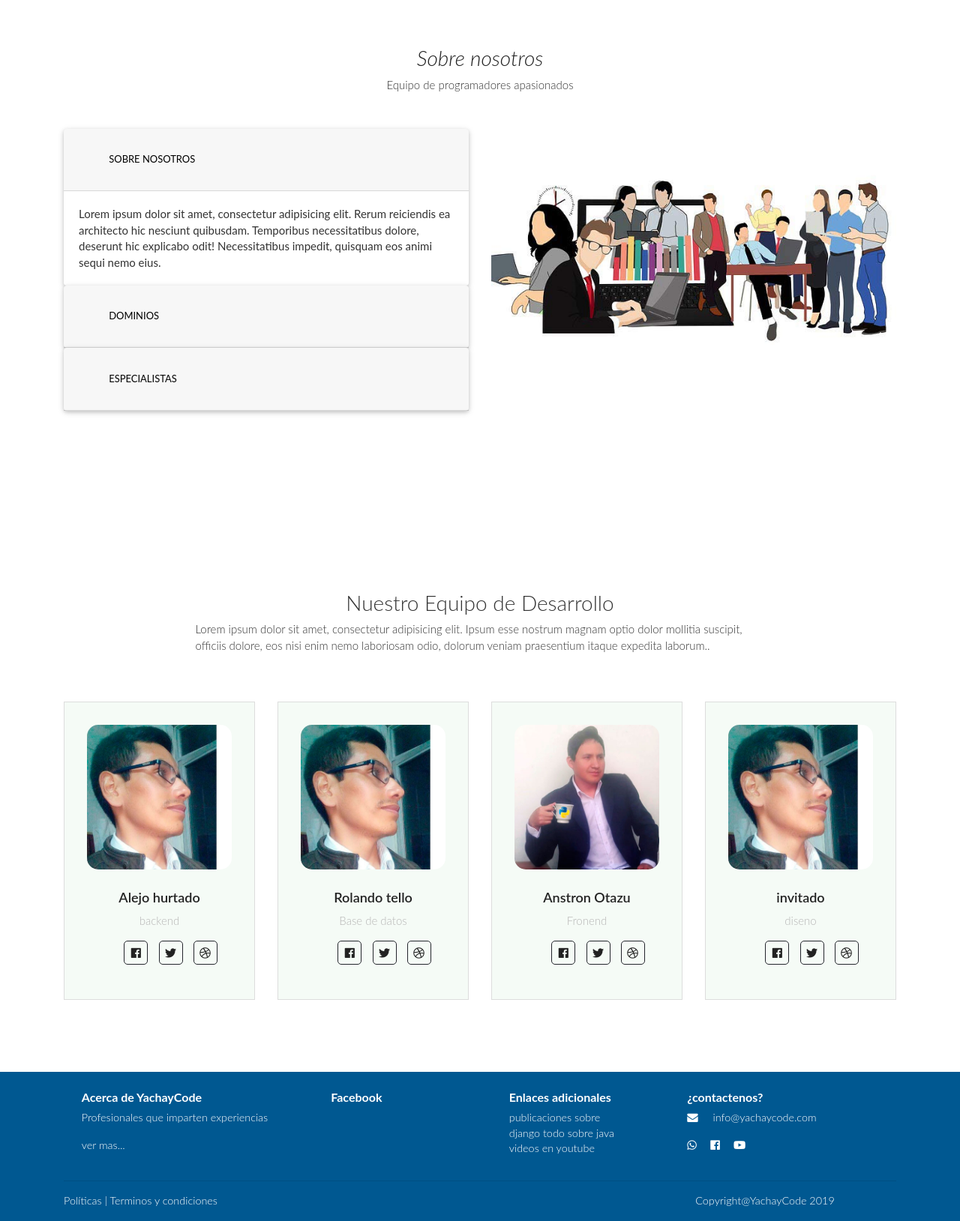
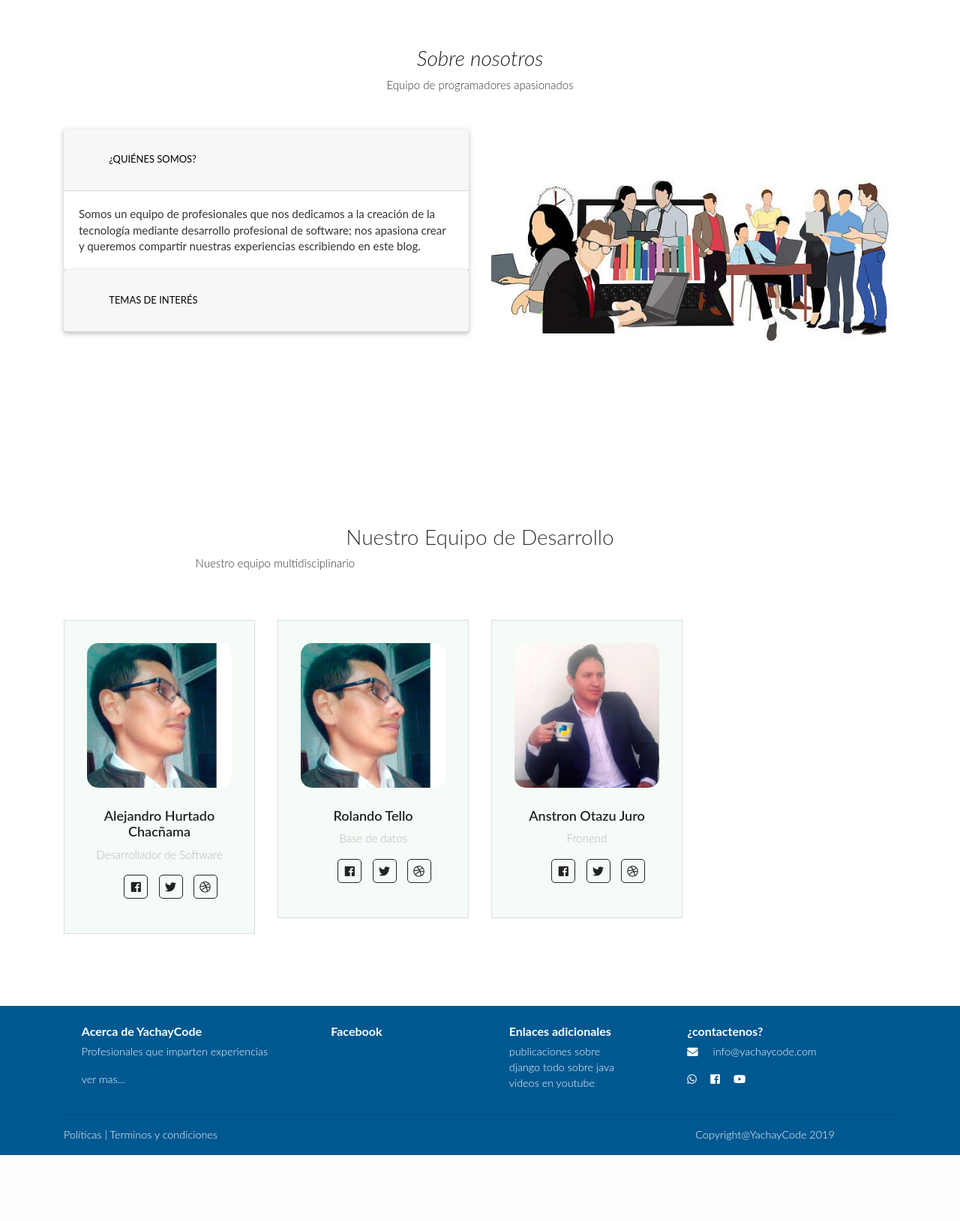
Before and after one commit to yachaycode/yachaycode-plataforma, a Django app: a page that uses apps/blog/templates/blog/nosotros.html in a window 1280 px wide. Shown: the part 52-1681 px from the top of the page at 75% size. After the commit the page ends 1593 px from the top, so only its background shows below. Run offline with Django 3.2, Linux system fonts and the light colour scheme; parts of the project's set-up code (start-up, migrations or seed data) failed here and were passed over; some libraries are stand-ins or nearby versions.

Commit message:
Acerca de nosotros

```diff
--- a/apps/blog/templates/blog/nosotros.html
+++ b/apps/blog/templates/blog/nosotros.html
@@ -16,14 +16,14 @@
               <div class="card-header" id="headingOne">
                 <h5 class="mb-0">
                   <button class="btn btn-link" data-toggle="collapse" data-target="#collapseOne" aria-expanded="true" aria-controls="collapseOne">
-                    Sobre nosotros
+                    ¿Quiénes somos?
                   </button>
                 </h5>
               </div>
 
               <div id="collapseOne" class="collapse show" aria-labelledby="headingOne" data-parent="#accordion">
                 <div class="card-body">
-                  Lorem ipsum dolor sit amet, consectetur adipisicing elit. Rerum reiciendis ea architecto hic nesciunt quibusdam. Temporibus necessitatibus dolore, deserunt hic explicabo odit! Necessitatibus impedit, quisquam eos animi sequi nemo eius.
+                  Somos un equipo de profesionales que nos dedicamos a la creación de la tecnología mediante desarrollo profesional de software; nos apasiona crear y queremos compartir nuestras experiencias escribiendo en este blog.
                 </div>
               </div>
             </div>
@@ -31,27 +31,25 @@
               <div class="card-header" id="headingTwo">
                 <h5 class="mb-0">
                   <button class="btn btn-link collapsed" data-toggle="collapse" data-target="#collapseTwo" aria-expanded="false" aria-controls="collapseTwo">
-                    Dominios
+                    Temas de interés
                   </button>
                 </h5>
               </div>
               <div id="collapseTwo" class="collapse" aria-labelledby="headingTwo" data-parent="#accordion">
                 <div class="card-body">
-              Lorem ipsum dolor sit amet, consectetur adipisicing elit. Vitae, saepe, quam! Atque repellat, veniam dignissimos. Sapiente, laudantium adipisci laboriosam accusantium, aperiam porro perferendis eveniet sunt sit praesentium illum a, perspiciatis.
-                </div>
-              </div>
-            </div>
-            <div class="card">
-              <div class="card-header" id="headingThree">
-                <h5 class="mb-0">
-                  <button class="btn btn-link collapsed" data-toggle="collapse" data-target="#collapseThree" aria-expanded="false" aria-controls="collapseThree">
-                  especialistas
-                  </button>
-                </h5>
-              </div>
-              <div id="collapseThree" class="collapse" aria-labelledby="headingThree" data-parent="#accordion">
-                <div class="card-body">
-        Lorem ipsum dolor sit amet, consectetur adipisicing elit. Nisi eos placeat architecto velit asperiores, recusandae corporis, iure itaque, aliquid illo nam voluptatem iste! Molestiae fugit praesentium inventore ipsum architecto eligendi!
+                  - Desarrollo de software con Python <br>
+                  - Desarrollo de software con Java <br>
+                  - Desarrollo de software con Php <br>
+                  - WebScraping <br>
+                  - Procesamiento distribuido de datos <br>
+                  - Desarrollo web <br>
+                  - Experiencias de vidad <br>
+                  - StartUps <br>
+                  - Tics educativos <br>
+                  - Robótica educativa <br>
+                  - Aws y digitalOcean <br>
+                  - Analisis de datos a gran escala <br>
+                  - Diseño web enfocado en usuarios<br>
                 </div>
               </div>
             </div>
@@ -75,7 +73,7 @@
             <h3 class="agile-title">Nuestro Equipo de Desarrollo</h3>
           </div>
           <div class="col-lg-9 mt-lg-0 mt-3 px-lg-5">
-            <p>Lorem ipsum dolor sit amet, consectetur adipisicing elit. Ipsum esse nostrum magnam optio dolor mollitia suscipit, officiis dolore, eos nisi enim nemo laboriosam odio, dolorum veniam praesentium itaque expedita laborum..</p>
+            <p>Nuestro equipo multidisciplinario</p>
           </div>
         </div>
         <!-- //title description -->
@@ -83,8 +81,8 @@
         <div class="col-lg-3 col-md-6 col-sm-6 team_grid1">
         <div class="team_grid_info">
           <img src="{% static "img/hurtado.jpg" %}" alt=" " class="img-fluid" />
-          <h3>Alejo hurtado</h3>
-          <p>backend</p>
+          <h3>Alejandro Hurtado Chacñama</h3>
+          <p>Desarrollador de Software</p>
           <div class="team_icons">
             <ul>
               <li><a href="#" class="facebook"><i class="fab fa-facebook-f" aria-hidden="true"></i></a></li>
@@ -98,7 +96,7 @@
         <div class="col-lg-3 col-md-6 col-sm-6 team_grid1">
         <div class="team_grid_info">
           <img src="{% static "img/hurtado.jpg" %}" alt=" " class="img-fluid" />
-          <h3>Rolando tello</h3>
+          <h3>Rolando Tello</h3>
           <p>Base de datos</p>
           <div class="team_icons">
           <ul>
@@ -113,23 +111,8 @@
         <div class="col-lg-3 col-md-6 col-sm-6 team_grid1">
         <div class="team_grid_info">
           <img src="{% static "img/otazu.jpg" %}" alt=" " class="img-fluid" />
-          <h3>Anstron Otazu</h3>
+          <h3>Anstron Otazu Juro</h3>
           <p>Fronend</p>
-          <div class="team_icons">
-            <ul>
-              <li><a href="#" class="facebook"><i class="fab fa-facebook-f" aria-hidden="true"></i></a></li>
-              <li><a href="#" class="twitter"><i class="fab fa-twitter" aria-hidden="true"></i></a></li>
-              <li><a href="#" class="dribble"><i class="fab fa-dribbble" aria-hidden="true"></i></a></li>
-
-            </ul>
-          </div>
-          </div>
-        </div>
-        <div class="col-lg-3 col-md-6 col-sm-6 team_grid1">
-        <div class="team_grid_info">
-          <img src="{% static "img/hurtado.jpg" %}" alt=" " class="img-fluid" />
-          <h3>invitado</h3>
-          <p>diseno</p>
           <div class="team_icons">
             <ul>
               <li><a href="#" class="facebook"><i class="fab fa-facebook-f" aria-hidden="true"></i></a></li>
--- a/templates/index.html
+++ b/templates/index.html
@@ -9,8 +9,8 @@
      <div class="col-md-6 centerv">
        <form class="form-inline" method="GET" action="/blog/buscador">
         <div class="row vert-banner  mg-l">
-                <h2 class="title-banner pb-2"><b>Equipo YachayCode</b></h2>
-              <p class="p-banner">Suscribite para enterarte de todas las publicaciones y actualizaciones relacionado al desarrollo de Software.</p>
+                <h2 class="title-banner pb-2"><b>Comunidad YachayCode</b><br></h2>
+              <p class="p-banner">Creando tecnología, escriendo y compartiendo experiencias</p>
               <div class="col-md-9 container-1 pt-3 p-0 m-0">
                     <span class="icon"><i class="fa fa-search"></i></span>
                     <input class="form-control search" type="text" id="q" name="q" placeholder="Buscar .." />
```
